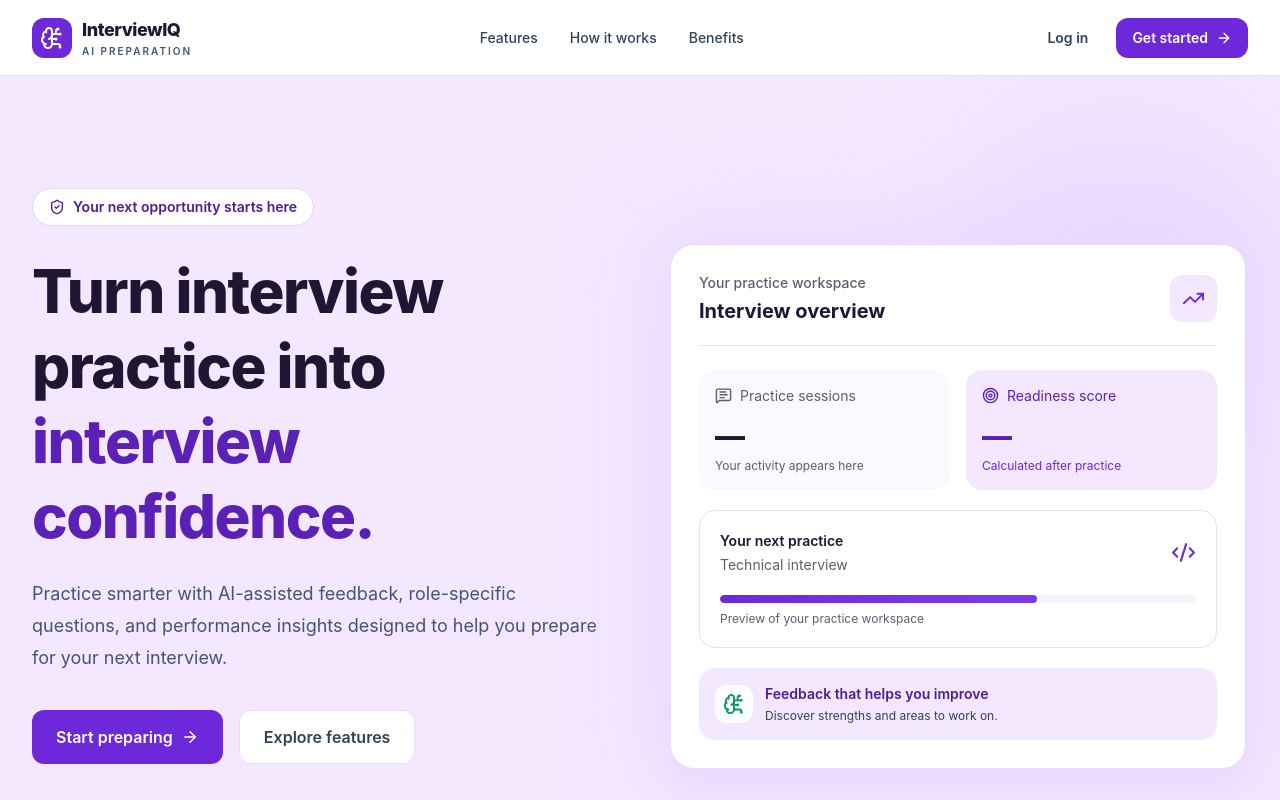
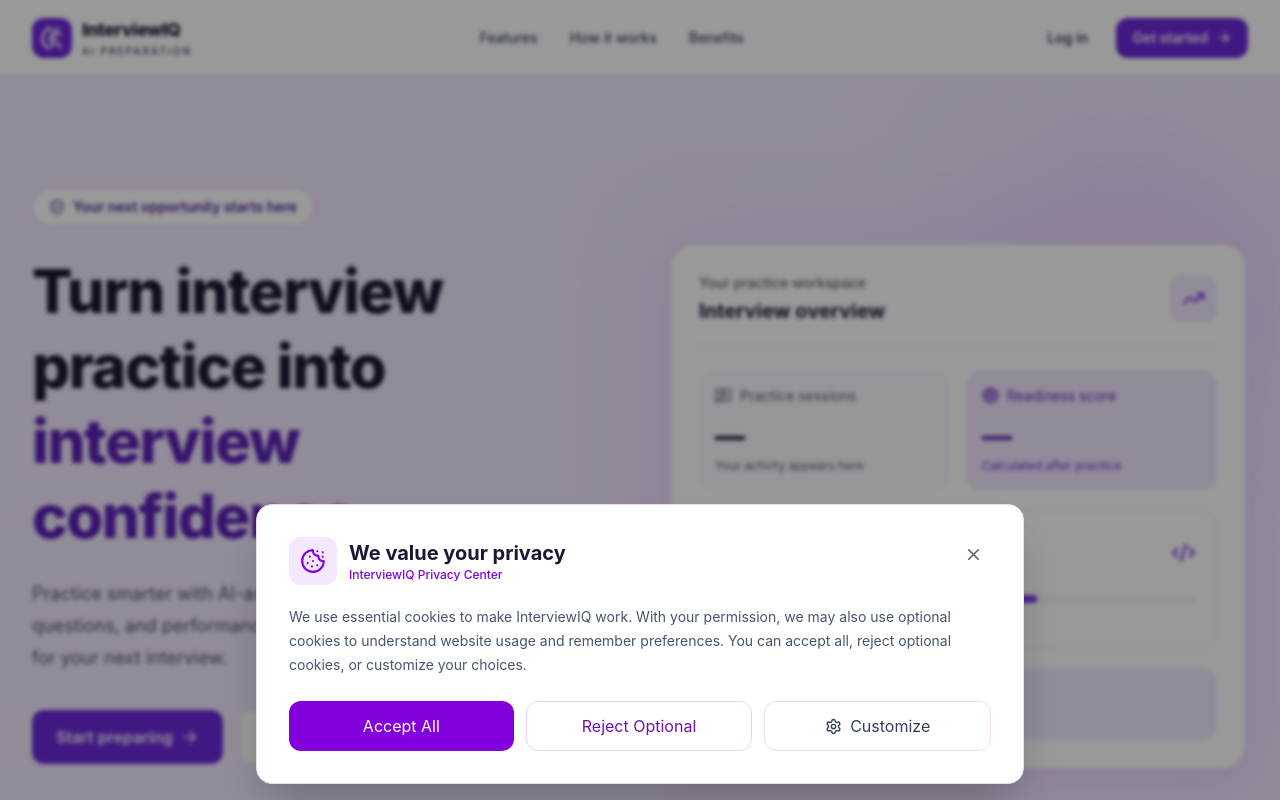
Before and after one commit to Supriya-Enjam/AI_Interview__Predictor, a React (Vite) app in the folder frontend/: page / in a window 1280 px wide. Shown: the top 800 px of the page. Built offline with nearby package versions, Linux system fonts and the light colour scheme.

Commit message:
Cookies added

```diff
--- a/frontend/src/App.tsx
+++ b/frontend/src/App.tsx
@@ -30,6 +30,8 @@ import AdminInterviewManagementPage from "./pages/AdminInterviewManagementPage";
 import ResumeInterviewPage from "./pages/ResumeInterviewPage";
 import DashboardLayout from "./components/DashboardLayout";
 import LearningPlanPage from "./pages/LearningPlanPage";
+
+import CookieConsent from "./components/CookieConsent";
 
 import PrivacyPolicyPage from "./pages/PrivacyPolicyPage";
 import TermsAndConditionsPage from "./pages/TermsAndConditionsPage";
@@ -473,7 +475,10 @@ useEffect(() => {
           />
         }
       />
-      </Routes>
+           </Routes>
+
+      {/* Global Cookie Consent Banner */}
+      <CookieConsent />
 
       {/* Session expiration warning popup */}
       {session && showSessionWarning && (
--- /dev/null
+++ b/frontend/src/components/CookieConsent.tsx
@@ -0,0 +1,269 @@
+
+import { useEffect, useState } from "react";
+import { Cookie, Settings, X } from "lucide-react";
+
+interface CookiePreferences {
+  essential: true;
+  analytics: boolean;
+  functional: boolean;
+  marketing: boolean;
+}
+
+const STORAGE_KEY = "interviewiq_cookie_preferences";
+
+const defaultPreferences: CookiePreferences = {
+  essential: true,
+  analytics: false,
+  functional: false,
+  marketing: false,
+};
+
+export default function CookieConsent() {
+  const [visible, setVisible] = useState(false);
+  const [showSettings, setShowSettings] = useState(false);
+  const [preferences, setPreferences] =
+    useState<CookiePreferences>(defaultPreferences);
+
+  useEffect(() => {
+    try {
+      const saved = localStorage.getItem(STORAGE_KEY);
+
+      if (saved) {
+        const parsed = JSON.parse(saved) as Partial<CookiePreferences>;
+
+        setPreferences({
+          essential: true,
+          analytics: parsed.analytics === true,
+          functional: parsed.functional === true,
+          marketing: parsed.marketing === true,
+        });
+      } else {
+        setVisible(true);
+      }
+    } catch {
+      setVisible(true);
+    }
+  }, []);
+
+  const savePreferences = (selected: CookiePreferences) => {
+    try {
+      localStorage.setItem(STORAGE_KEY, JSON.stringify(selected));
+      setPreferences(selected);
+      setVisible(false);
+      setShowSettings(false);
+    } catch (error) {
+      console.error("Could not save cookie preferences:", error);
+    }
+  };
+
+  const acceptAll = () => {
+    savePreferences({
+      essential: true,
+      analytics: true,
+      functional: true,
+      marketing: true,
+    });
+  };
+
+  const rejectOptional = () => {
+    savePreferences(defaultPreferences);
+  };
+
+  const updatePreference = (
+    category: keyof CookiePreferences,
+    checked: boolean
+  ) => {
+    if (category === "essential") return;
+
+    setPreferences((previous) => ({
+      ...previous,
+      [category]: checked,
+    }));
+  };
+
+ if (!visible) {
+  return (
+    <button
+      type="button"
+      onClick={() => {
+        setShowSettings(true);
+        setVisible(true);
+      }}
+      className="fixed bottom-5 left-5 z-[150] flex items-center gap-2 rounded-full bg-purple-700 px-4 py-3 text-sm font-semibold text-white shadow-lg transition hover:bg-purple-800"
+      aria-label="Open cookie settings"
+    >
+      <Settings size={18} />
+      Cookie Settings
+    </button>
+  );
+}
+
+  return (
+    <div className="fixed inset-0 z-[200] flex items-end justify-center bg-black/40 p-4 backdrop-blur-[2px]">
+      <section
+        role="dialog"
+        aria-modal="true"
+        aria-labelledby="cookie-title"
+        className="w-full max-w-3xl rounded-2xl border border-[#E9DDF7] bg-white p-6 shadow-2xl sm:p-8"
+      >
+        <div className="flex items-start justify-between gap-4">
+          <div className="flex items-center gap-3">
+            <div className="flex h-12 w-12 items-center justify-center rounded-xl bg-purple-100 text-purple-700">
+              <Cookie size={26} />
+            </div>
+
+            <div>
+              <h2
+                id="cookie-title"
+                className="text-xl font-bold text-[#1F1633]"
+              >
+                {showSettings ? "Cookie Preferences" : "We value your privacy"}
+              </h2>
+              <p className="text-xs font-medium text-purple-700">
+                InterviewIQ Privacy Center
+              </p>
+            </div>
+          </div>
+
+          <button
+            type="button"
+            onClick={() => setShowSettings(false)}
+            aria-label="Close cookie settings"
+            className="rounded-lg p-2 text-slate-500 hover:bg-slate-100"
+          >
+            <X size={19} />
+          </button>
+        </div>
+
+        {!showSettings ? (
+          <>
+            <p className="mt-5 text-sm leading-6 text-slate-600">
+              We use essential cookies to make InterviewIQ work. With your
+              permission, we may also use optional cookies to understand
+              website usage and remember preferences. You can accept all,
+              reject optional cookies, or customize your choices.
+            </p>
+
+            <div className="mt-6 flex flex-col gap-3 sm:flex-row">
+              <button
+                type="button"
+                onClick={acceptAll}
+                className="flex-1 rounded-xl bg-purple-700 px-5 py-3 text-sm font-semibold text-white transition hover:bg-purple-800"
+              >
+                Accept All
+              </button>
+
+              <button
+                type="button"
+                onClick={rejectOptional}
+                className="flex-1 rounded-xl border border-purple-200 px-5 py-3 text-sm font-semibold text-purple-800 transition hover:bg-purple-50"
+              >
+                Reject Optional
+              </button>
+
+              <button
+                type="button"
+                onClick={() => setShowSettings(true)}
+                className="flex flex-1 items-center justify-center gap-2 rounded-xl border border-slate-200 px-5 py-3 text-sm font-semibold text-slate-700 transition hover:bg-slate-50"
+              >
+                <Settings size={17} />
+                Customize
+              </button>
+            </div>
+          </>
+        ) : (
+          <>
+            <p className="mt-5 text-sm leading-6 text-slate-600">
+              Choose which optional cookie categories you allow. Essential
+              cookies are always active because they support core functionality.
+            </p>
+
+            <div className="mt-5 space-y-3">
+              <PreferenceRow
+                title="Essential Cookies"
+                description="Required for core website functionality and security."
+                checked={true}
+                disabled={true}
+              />
+
+              <PreferenceRow
+                title="Analytics Cookies"
+                description="Help us understand how visitors use the website."
+                checked={preferences.analytics}
+                onChange={(value) => updatePreference("analytics", value)}
+              />
+
+              <PreferenceRow
+                title="Functional Cookies"
+                description="Remember preferences and improve your experience."
+                checked={preferences.functional}
+                onChange={(value) => updatePreference("functional", value)}
+              />
+
+              <PreferenceRow
+                title="Marketing Cookies"
+                description="Support advertising and campaign measurement."
+                checked={preferences.marketing}
+                onChange={(value) => updatePreference("marketing", value)}
+              />
+            </div>
+
+            <div className="mt-6 flex flex-col gap-3 sm:flex-row">
+              <button
+                type="button"
+                onClick={() => savePreferences(preferences)}
+                className="flex-1 rounded-xl bg-purple-700 px-5 py-3 text-sm font-semibold text-white hover:bg-purple-800"
+              >
+                Save My Preferences
+              </button>
+
+              <button
+                type="button"
+                onClick={rejectOptional}
+                className="flex-1 rounded-xl border border-purple-200 px-5 py-3 text-sm font-semibold text-purple-800 hover:bg-purple-50"
+              >
+                Reject Optional
+              </button>
+            </div>
+          </>
+        )}
+      </section>
+    </div>
+  );
+}
+
+interface PreferenceRowProps {
+  title: string;
+  description: string;
+  checked: boolean;
+  disabled?: boolean;
+  onChange?: (checked: boolean) => void;
+}
+
+function PreferenceRow({
+  title,
+  description,
+  checked,
+  disabled = false,
+  onChange,
+}: PreferenceRowProps) {
+  return (
+    <div className="flex items-center justify-between gap-4 rounded-xl border border-[#E9DDF7] p-4">
+      <div>
+        <h3 className="text-sm font-semibold text-[#1F1633]">{title}</h3>
+        <p className="mt-1 text-xs leading-5 text-slate-500">
+          {description}
+        </p>
+      </div>
+
+      <input
+        type="checkbox"
+        checked={checked}
+        disabled={disabled}
+        onChange={(event) => onChange?.(event.target.checked)}
+        aria-label={title}
+        className="h-5 w-5 shrink-0 accent-purple-700 disabled:cursor-not-allowed"
+      />
+    </div>
+  );
+}
```
